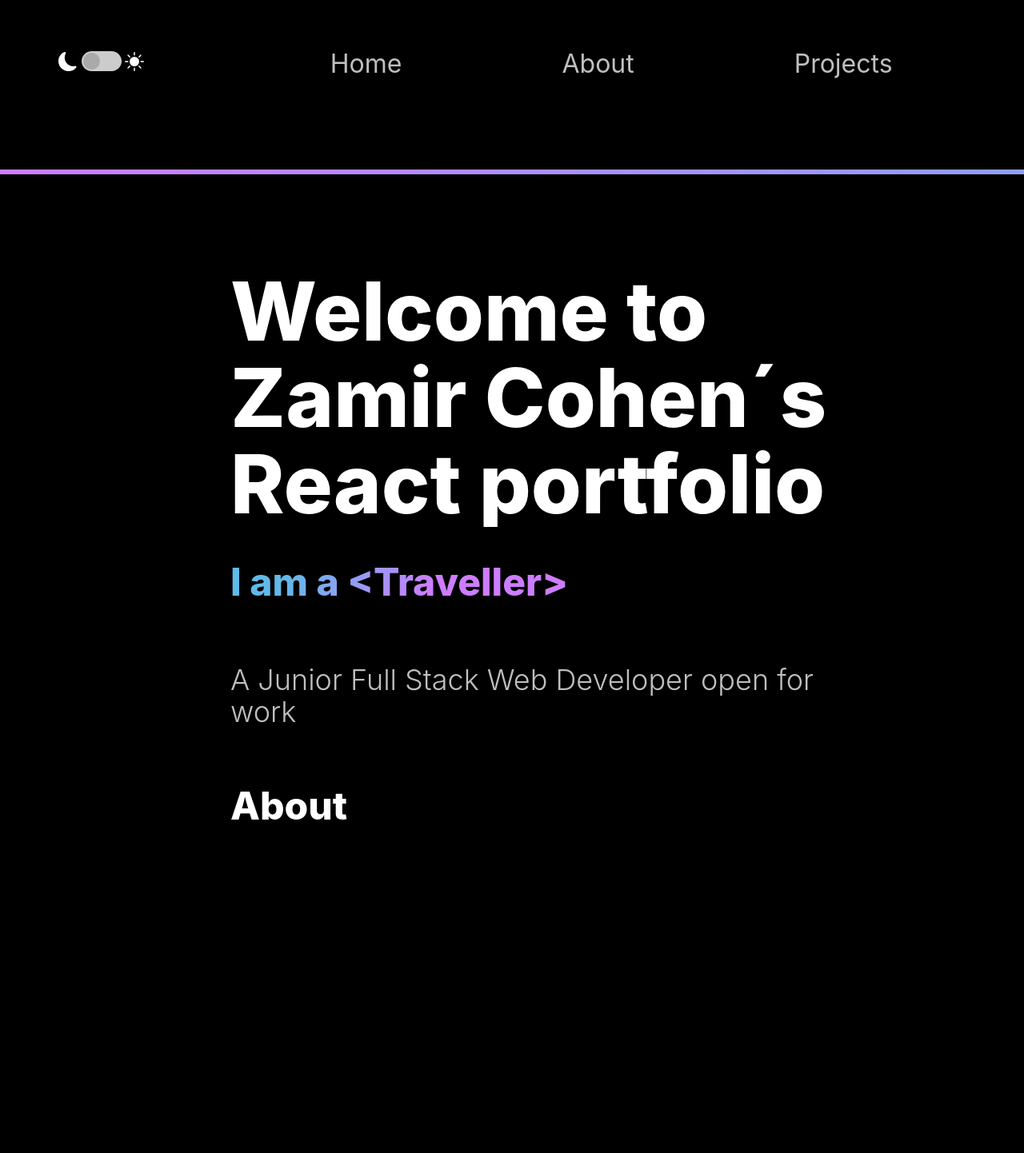
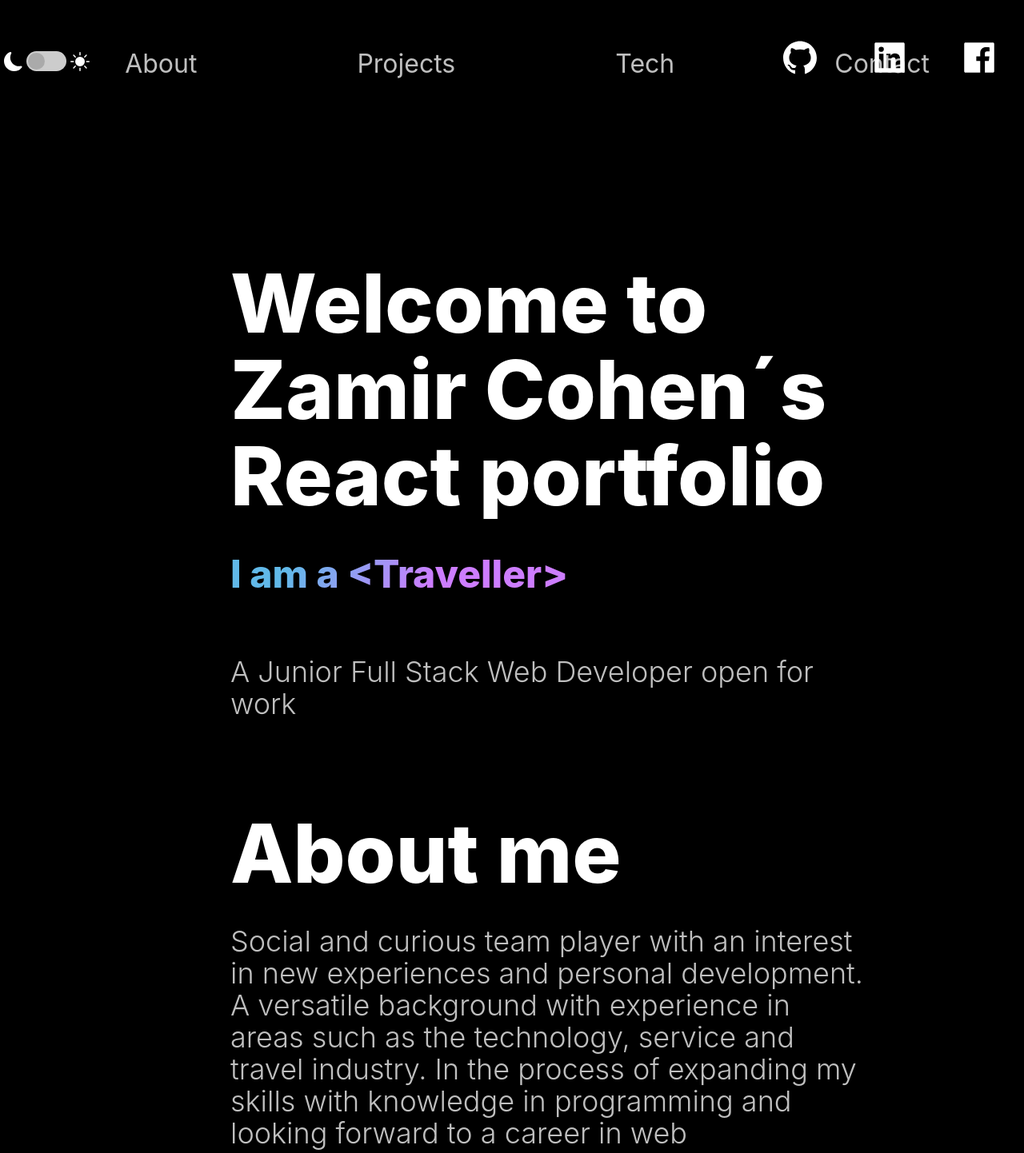
Before and after one commit to zamircohen/react_portfolio, a React (Create React App) app: page / in a window 1280 px wide. Shown: the top 1442 px of the page at 80% size. Built offline with nearby package versions, Linux system fonts and the light colour scheme.

Commit message:
Changed css in all Styles folders

```diff
--- a/src/components/About/About.jsx
+++ b/src/components/About/About.jsx
@@ -1,5 +1,5 @@
 import React from 'react'
-import { SectionTitle, Section, SectionText, Wrapper} from '../Header/HeaderStyles';
+import { SectionTitle, Section, SectionText, Wrapper} from '../About/AboutStyles';
 
 
 
@@ -7,7 +7,8 @@ export default function About() {
   return (
     <Wrapper id="about">
         <Section>
-            <SectionTitle>About</SectionTitle>
+            <SectionTitle main>About me</SectionTitle>
+            <SectionText left>Social and curious team player with an interest in new experiences and personal development. A versatile background with experience in areas such as the technology, service and travel industry. In the process of expanding my skills with knowledge in programming and looking forward to a career in web development.</SectionText>
         </Section>
     </Wrapper>
   )
--- a/src/components/About/AboutStyles.jsx
+++ b/src/components/About/AboutStyles.jsx
@@ -1,15 +1,15 @@
-import styled from "styled-components";
+import styled from 'styled-components';
 
 export const Wrapper = styled.div`
-    display: grid;
-    grid-template-columns: repeat(2, 100%);
+    display: flex;
+    grid-template-columns: repeat(1, 1fr);
+    grid-column: 1 / span 2;
     grid-template-rows: 1fr;
     grip-column-gap: 1rem;
     padding: 1rem;
     padding-top: 2rem;
-    width: 45%;
     float: ${(props) => props.right ? "right" : "left" };
-    height: 70vh;
+    height: 80vh;
 `;
 
 export const Section = styled.div`
@@ -19,7 +19,7 @@ export const Section = styled.div`
     color: white;
     text-align: ${(props) => props.left ? "left" : "right" };
     vertical-align: middle;
-    padding-left: 5rem;
+    padding-${(props) => props.right ? "right" : "left" }: 7rem;
     float: ${(props) => props.right ? "right" : "left" };
     img {
         object-fit: cover;
@@ -46,4 +46,11 @@ export const SectionText = styled.p`
   font-weight: 300;
   padding-bottom: 3.6rem;
   color: rgba(255, 255, 255, 0.75);
+  text-align: ${(props) => props.left ? "left" : "right" };
 `
+
+export const SectionDivider = styled.div`
+  width: 100%;
+  height: 6px;
+  background: linear-gradient(270deg, #61B9E9 0%, #CD7DFF 100%);
+`
--- a/src/components/Header/Header.jsx
+++ b/src/components/Header/Header.jsx
@@ -45,8 +45,8 @@ export default function Header() {
 
   return (
     <div>
-        <SectionDivider />
-        <Wrapper>
+        {/* <SectionDivider id="home"/> */}
+        <Wrapper id="home">
         <Fade delay={500} direction="left">
         <Section left>
             <SectionTitle main>Welcome to <br /> Zamir Cohen´s <br /> React portfolio</SectionTitle>
--- a/src/components/Header/HeaderStyles.jsx
+++ b/src/components/Header/HeaderStyles.jsx
@@ -7,7 +7,7 @@ export const Wrapper = styled.div`
     grid-template-rows: 1fr;
     grip-column-gap: 1rem;
     padding: 1rem;
-    padding-top: 2rem;
+    padding-top: 15rem;
     float: ${(props) => props.right ? "right" : "left" };
     height: 80vh;
 `;
--- a/src/components/NavBar/NavBar.jsx
+++ b/src/components/NavBar/NavBar.jsx
@@ -4,6 +4,8 @@ import { AiFillFacebook, AiFillGithub, AiFillLinkedin } from 'react-icons/ai';
 import { BsMoonFill, BsSunFill } from 'react-icons/bs';
 import ToggleSwitch from '../../styles/GlobalComponents/ToggleSwitch';
 import { HashLink } from 'react-router-hash-link';
+import {SectionDivider} from '../Header/HeaderStyles';
+
 
 
 export default function NavBar() {
@@ -15,9 +17,9 @@ export default function NavBar() {
 
         <Div2>
             <li>
-                <a href="/#home">
+                <HashLink smooth to="/#home">
                     <NavLink> Home </NavLink>
-                </a>
+                </HashLink>
             </li>
             <li>
                 <HashLink smooth to="/#about">
--- a/src/components/NavBar/NavBarStyles.jsx
+++ b/src/components/NavBar/NavBarStyles.jsx
@@ -1,12 +1,16 @@
 import styled from "styled-components"
-
 
 export const Wrapper = styled.div`
     display: grid;
+    position: fixed;
+    top: 0;
+    background-color: black;
+    z-index: 1000;
+    scroll-padding-top: 5rem;
     grid-template-columns: 1fr 4fr 2fr;
     gap: 2rem;
-    padding: 1rem 0rem 5rem 0rem;
-    max-width: 100%;
+    padding: 1rem 0rem 1rem 0rem;
+    width: 100%;
 `;
 
 export const Span = styled.span`
```
